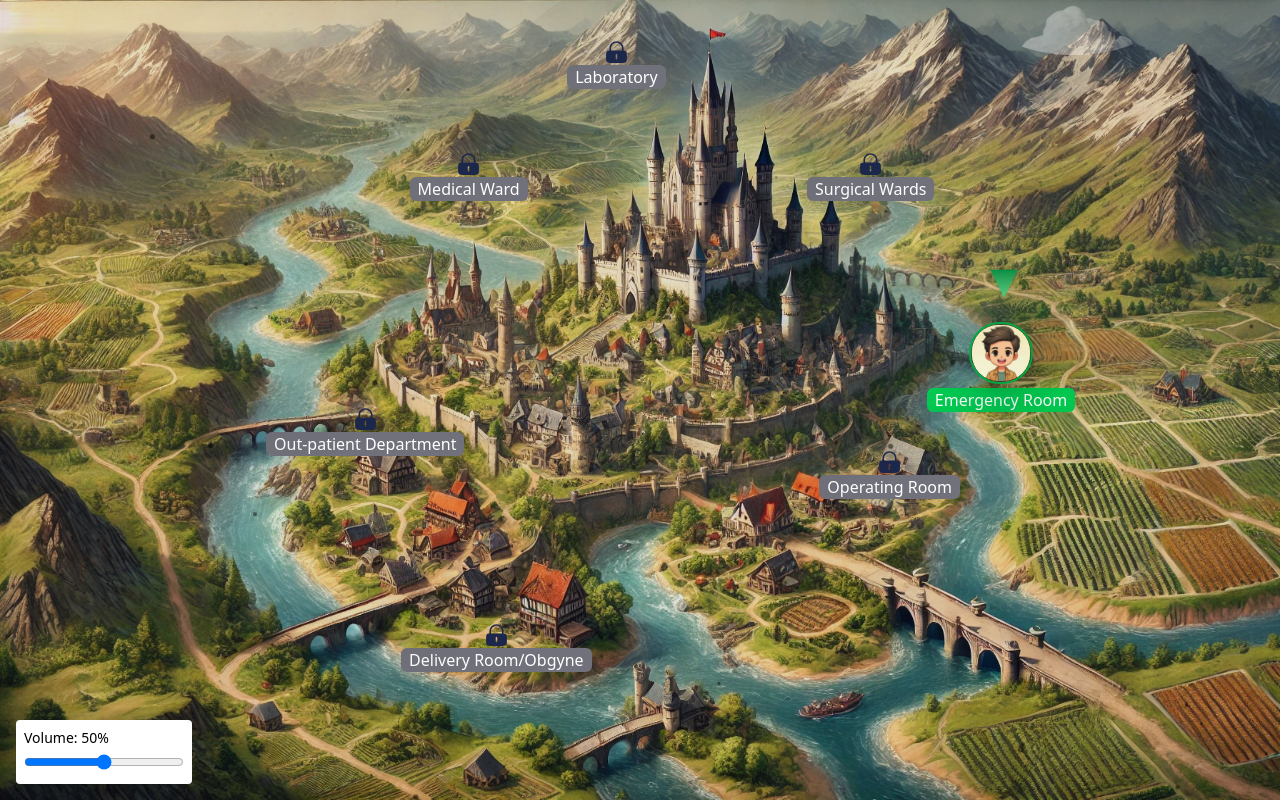
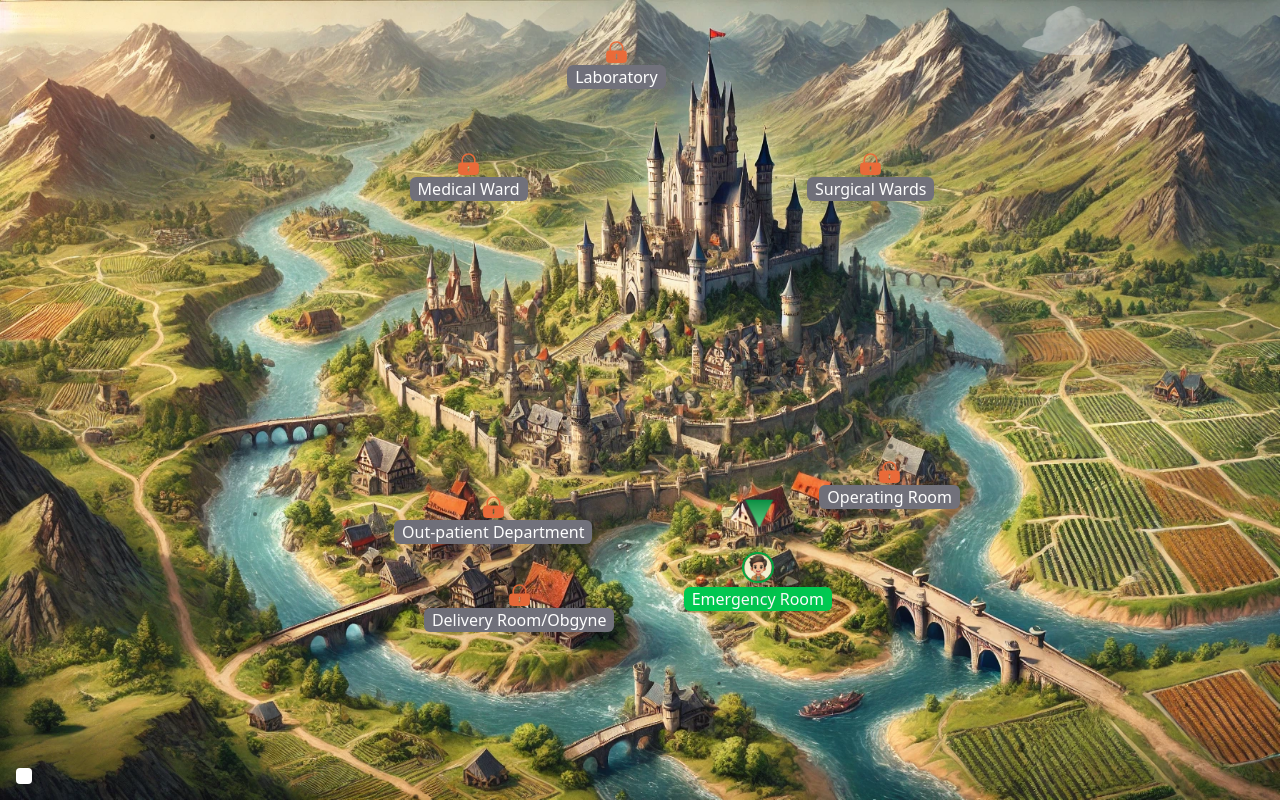
Before and after one commit to usernameNiD4niel/hospital-quest, a React (Vite) app: page /maps in a window 1280 px wide. Built offline with nearby package versions, Linux system fonts and the light colour scheme.

Commit message:
position the 4 dept

```diff
--- a/src/components/BackgroundAudio.tsx
+++ b/src/components/BackgroundAudio.tsx
@@ -2,54 +2,25 @@ import { ChangeEvent, useEffect, useRef, useState } from "react";
 
 function BackgroundAudio() {
 	const audioRef = useRef<HTMLAudioElement>(null);
-	const [volume, setVolume] = useState(0.5); // Default volume at 50%
-
-	// Handle volume change
-	const handleVolumeChange = (e: ChangeEvent<HTMLInputElement>) => {
-		const newVolume = parseFloat(e.target.value);
-		setVolume(newVolume);
-		if (audioRef.current) {
-			audioRef.current.volume = newVolume;
-		}
-	};
-
-	// Ensure audio element volume updates when state changes
-	useEffect(() => {
-		if (audioRef.current) {
-			audioRef.current.volume = volume;
-		}
-	}, [volume]);
 
 	// Play audio on first user interaction (required by browsers for autoplay)
-	useEffect(() => {
-		const playAudio = () => {
-			audioRef.current
-				?.play()
-				.catch((error) => console.error("Playback error:", error));
-		};
+	// useEffect(() => {
+	// 	const playAudio = () => {
+	// 		audioRef.current
+	// 			?.play()
+	// 			.catch((error) => console.error("Playback error:", error));
+	// 	};
 
-		document.addEventListener("click", playAudio, { once: true });
+	// 	document.addEventListener("click", playAudio, { once: true });
 
-		return () => {
-			document.removeEventListener("click", playAudio);
-		};
-	}, []);
+	// 	return () => {
+	// 		document.removeEventListener("click", playAudio);
+	// 	};
+	// }, []);
 
 	return (
 		<div className="fixed bottom-4 left-4 p-2 bg-white z-10 bg-opacity-80 rounded shadow-md ">
 			<audio ref={audioRef} src="/Kalimutan Ka.mp3" loop />
-			<label className="block mb-1 text-sm font-medium">
-				Volume: {Math.round(volume * 100)}%
-			</label>
-			<input
-				type="range"
-				min="0"
-				max="1"
-				step="0.01"
-				value={volume}
-				onChange={handleVolumeChange}
-				className="w-40"
-			/>
 		</div>
 	);
 }
--- a/src/constants/maps.ts
+++ b/src/constants/maps.ts
@@ -1,13 +1,13 @@
 import { DepartmentType } from "../types";
 
 export const ER_COOR_CLASS =
-	"absolute z-10 top-[calc(100vh-(50vh+60px))] md:top-[calc(100vh-(50vh+90px))] right-[15vw] md:right-[16vw]"; // Emergency Room
+	"absolute z-10 top-[calc(100vh-(48vh+45px))] md:top-[calc(100vh-(25vh+60px))] right-[39vw] md:right-[35vw]"; // Emergency Room
 export const OR_COOR_CLASS =
-	"absolute z-10 top-[calc(100vh-(50vh-10px))] md:top-[calc(100vh-(50vh-50px))] right-[27vw] md:right-[25vw]"; // Operating Room
+	"absolute z-10 top-[calc(100vh-(42vh-10px))] md:top-[calc(100vh-(50vh-60px))] right-[60vw] md:right-[25vw]"; // Operating Room
 export const DR_OB_COOR_CLASS =
-	"absolute z-10 bottom-[39vh] landscape:bottom-[16vh] md:bottom-[16vh] right-[calc(53vw+10px)] md:right-[calc(53vw+10px)]"; // Delivery Room/Obgyne
+	"absolute z-10 bottom-[23vh] md:bottom-[21vh] right-[calc(63vw+30px)] md:right-[52vw]"; // Delivery Room/Obgyne
 export const OPD_COOR_CLASS =
-	"absolute z-10 bottom-[43vh] left-[calc(20vw+10px)]"; // Out-patient Department
+	"absolute z-10 bottom-[31vh] md:bottom-[32vh] left-[45vw] md:left-[calc(30vw+10px)]"; // Out-patient Department
 export const SW_COOR_CLASS = "absolute z-10 top-[19vh] right-[27vw]"; // Surgical Wards
 export const LAB_COOR_CLASS = "absolute z-10 top-[5vh] right-[48vw]"; // Laboratory
 export const MW_COOR_CLASS = "absolute z-10 top-[19vh] left-[32vw]"; // Medical Ward
--- a/src/maps/Maps.tsx
+++ b/src/maps/Maps.tsx
@@ -88,7 +88,7 @@ function Maps() {
 				alt="Game map"
 				width={2200}
 				height={2200}
-				className="h-screen w-auto md:hidden"
+				className="h-screen w-screen md:hidden"
 			/>
 			{/* <TransformWrapper
 				initialScale={1}
@@ -161,7 +161,7 @@ function Maps() {
 			<Coordinate />
 
 			{/* Optional: Overlay to darken/tint the background */}
-			<div className="fixed inset-0 bg-black opacity-10"></div>
+			{/* <div className="fixed inset-0 bg-black opacity-10"></div> */}
 		</div>
 	);
 }
--- a/src/maps/components/ActiveDept.tsx
+++ b/src/maps/components/ActiveDept.tsx
@@ -23,7 +23,7 @@ function ActiveDept({ department, profile }: Props) {
 					alt={profile.alt}
 					width={40}
 					height={40}
-					className="w-8 md:w-16 h-auto rounded-full shadow-lg border-2 border-green-600"
+					className="w-8 h-auto rounded-full shadow-lg border-2 border-green-600"
 				/>
 
 				{/* Expanding Pulse Effect */}
--- a/src/maps/components/LockedDept.tsx
+++ b/src/maps/components/LockedDept.tsx
@@ -15,7 +15,7 @@ function LockedDept({ department }: Props) {
 				height={100}
 				className="w-[20px] md:w-[25px] h-auto"
 			/>
-			<p className="bg-zinc-500 text-white px-2 rounded-md hidden md:block">
+			<p className="bg-zinc-500 text-white px-2 rounded-md hidden md:block drop-shadow-2xl">
 				{department.name}
 			</p>
 		</div>
```
Also changed, not shown: public/lock.svg.
